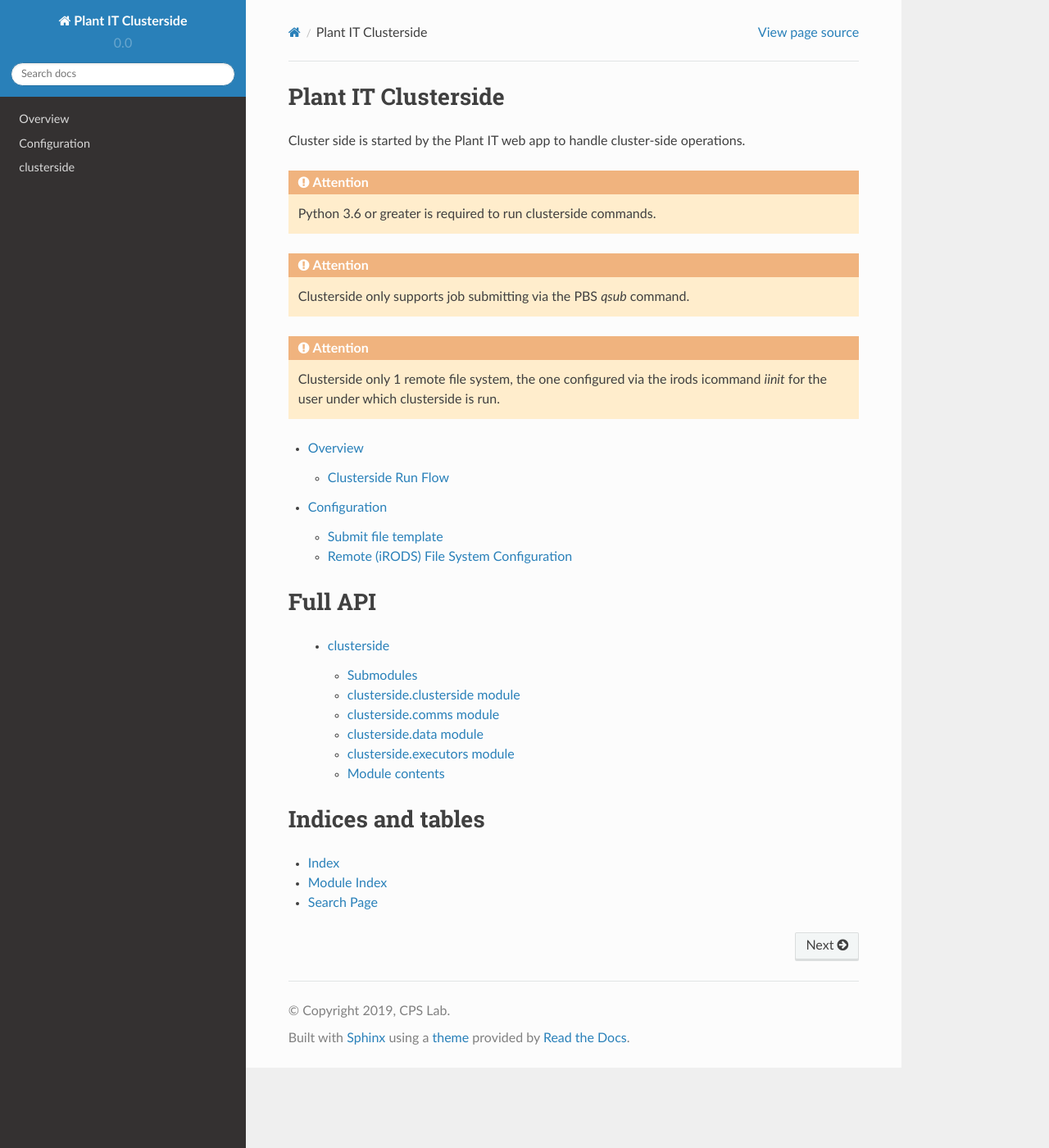
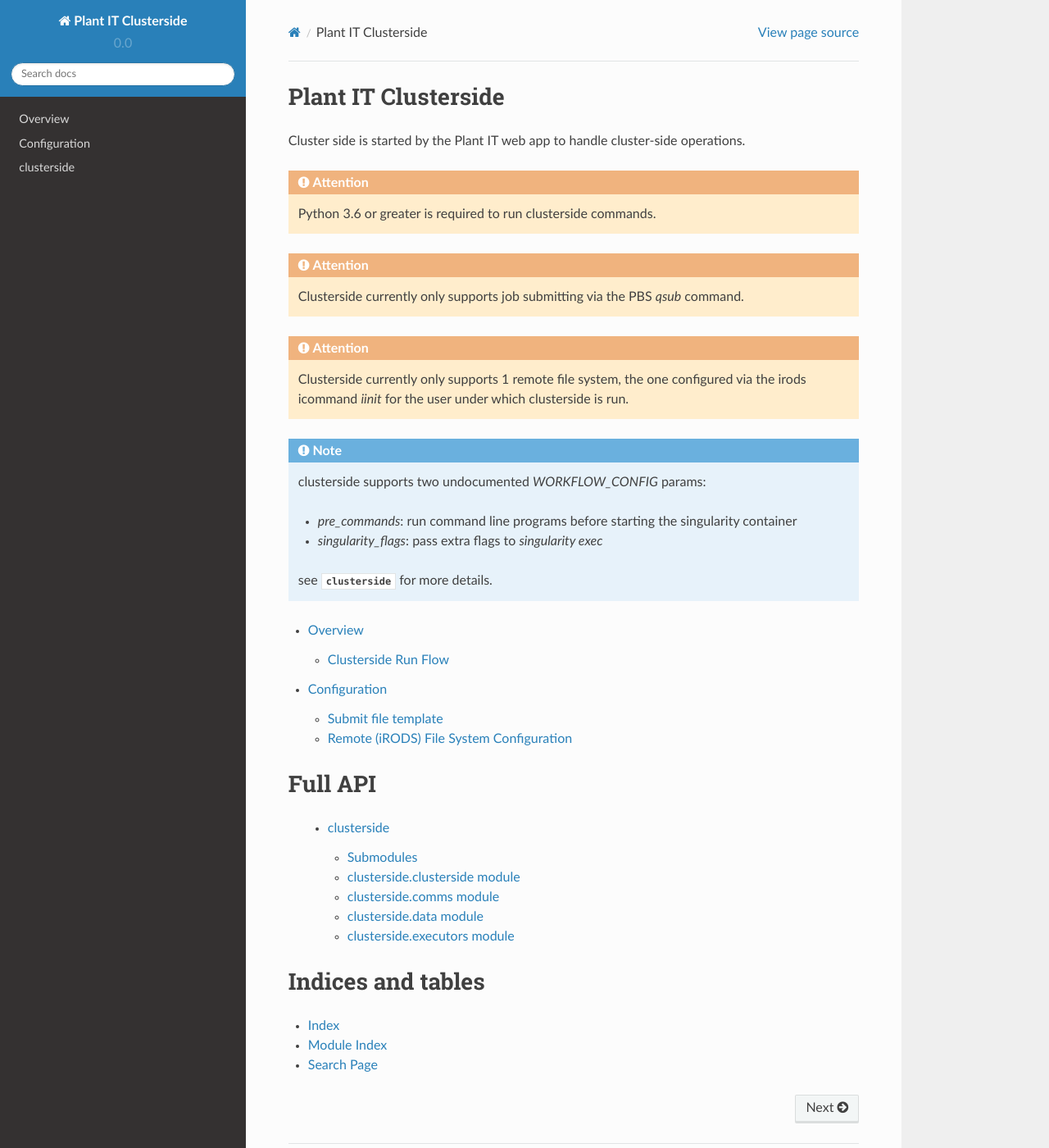
Before and after one commit to Computational-Plant-Science/pycyapi, a Sphinx documentation site: the page built from docs/source/index.rst, in a window 1280 px wide and 1400 px high. Shown: the whole window at 82% size. Built offline with Sphinx 7.4.7 and the Read the Docs theme 2.0.0, drawn with Linux system fonts in a browser that asks for light colours.

```diff
--- a/docs/source/clusterside.rst
+++ b/docs/source/clusterside.rst
@@ -1,5 +1,9 @@
 clusterside
 ============
+
+.. automodule:: clusterside
+    :members:
+    :show-inheritance:
 
 Submodules
 ----------
@@ -31,11 +35,3 @@ clusterside\.executors module
 .. automodule:: clusterside.executors
     :members:
     :show-inheritance:
-
-
-Module contents
----------------
-
-.. automodule:: clusterside
-    :members:
-    :show-inheritance:
--- a/docs/source/index.rst
+++ b/docs/source/index.rst
@@ -8,12 +8,20 @@ operations.
   Python 3.6 or greater is required to run clusterside commands.
 
 .. Attention::
-  Clusterside only supports job submitting via the PBS `qsub` command.
+  Clusterside currently only supports job submitting via the PBS `qsub` command.
 
 .. Attention::
-  Clusterside only 1 remote file system, the one configured via
+  Clusterside currently only supports 1 remote file system, the one configured via
   the irods icommand `iinit` for the user under which clusterside is run.
 
+.. Note::
+  clusterside supports two undocumented `WORKFLOW_CONFIG` params:
+
+  * `pre_commands`: run command line programs before starting the singularity
+    container
+  * `singularity_flags`: pass extra flags to `singularity exec`
+
+  see :mod:`clusterside` for more details.
 
 .. toctree::
    :maxdepth: 2
```
Also changed, not shown: README.md (+7 -0 lines), clusterside/__init__.py (+44 -3 lines).
